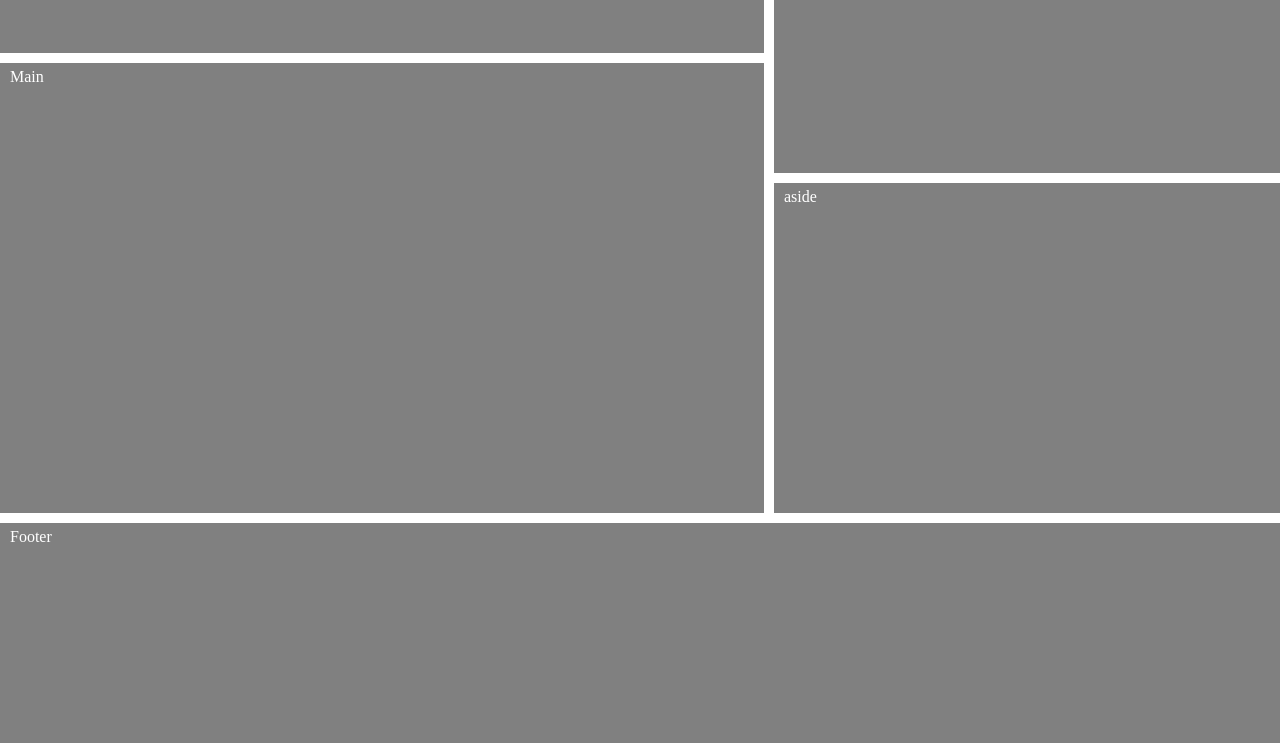
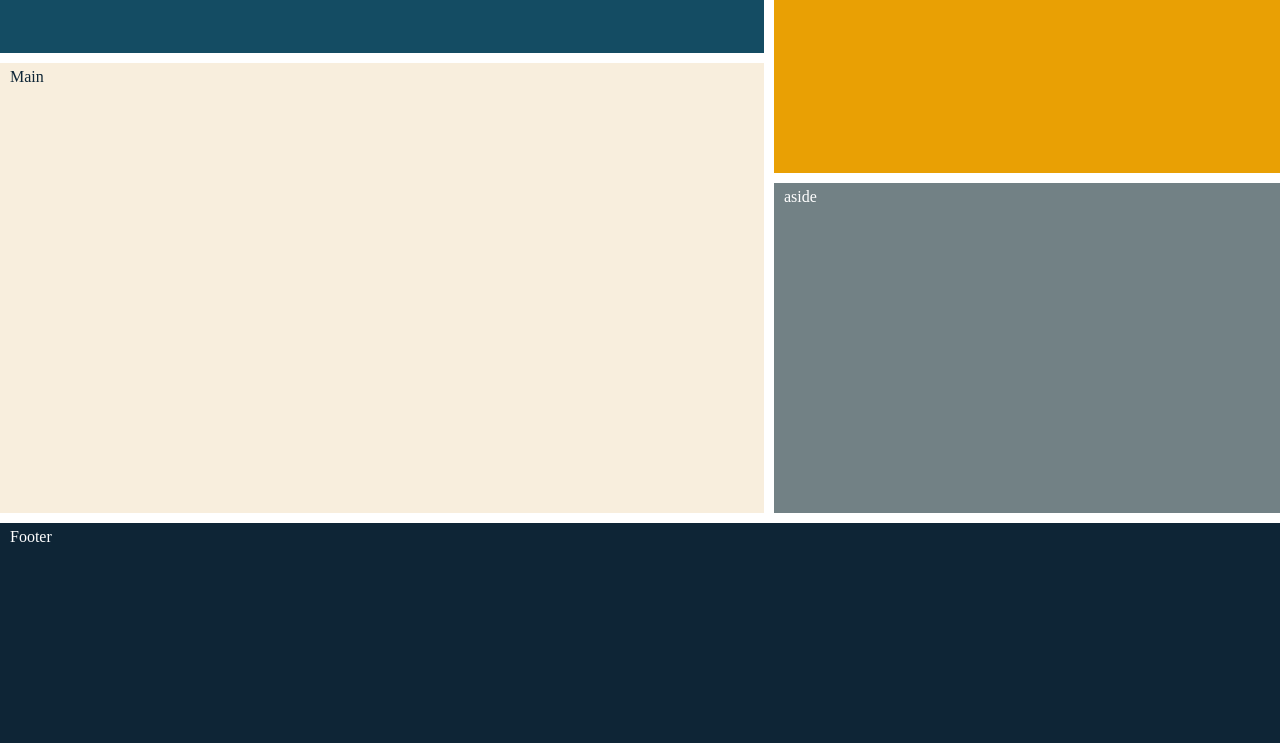
Before and after one commit to on3iro/cssGridTest, a plain HTML site: page index.html in a window 1280 px wide. Shown: the part 57-800 px from the top of the page. Drawn offline with Linux system fonts and the light colour scheme.

Commit message:
Add colors to cells

```diff
--- a/main.css
+++ b/main.css
@@ -17,29 +17,39 @@ footer {
   padding: 5px 10px;
   width: 100%;
 
-  background: grey;
   color: #fff;
 }
 
 header {
   height: 100px;
+
+  background: #144c63;
 }
 
 nav {
   height: 80px;
+
+  background: #e9a004;
 }
 
 main {
   height: 400px;
+
+  background: #f8eedd;
+  color: #0e2536;
 }
 
 aside {
-  height: 300px
+  height: 300px;
+
+  background: #728185;
 }
 
 footer {
   margin: 0;
   height: 150px;
+
+  background: #0e2536;
 }
 
 h1 {
```
